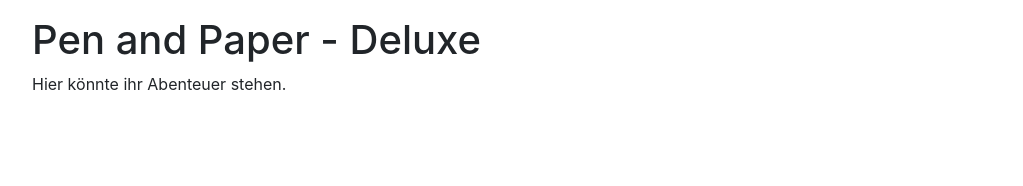
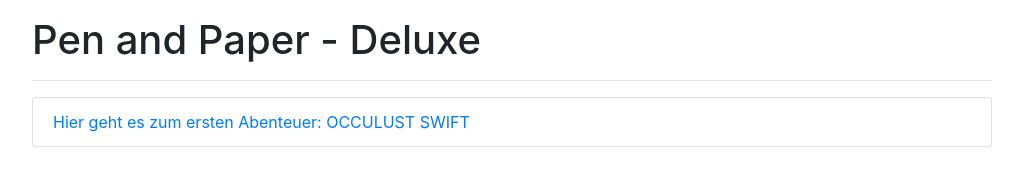
Before and after one commit to penandpaperdeluxe/penandpaperdeluxe.github.io, a plain HTML site: page index.html in a window 1280 px wide. Shown: the whole page, without its empty margins (128-1151 px from the left). Drawn offline with nearby package versions, Linux system fonts and the light colour scheme.

Commit message:
add new adventure

```diff
--- a/index.html
+++ b/index.html
@@ -24,7 +24,11 @@
             <div style="width: 75%; margin: 0 auto;">
                 <h1>Pen and Paper - Deluxe</h1>
 
-				Hier könnte ihr Abenteuer stehen.
+				<hr>
+
+				<div class="list-group">
+					<a href="https://penandpaperdeluxe.github.io/occulust-swift" target="_blank" class="list-group-item">Hier geht es zum ersten Abenteuer: OCCULUST SWIFT</a>
+				</div>
             </div>
         </div>
     </body>
```
